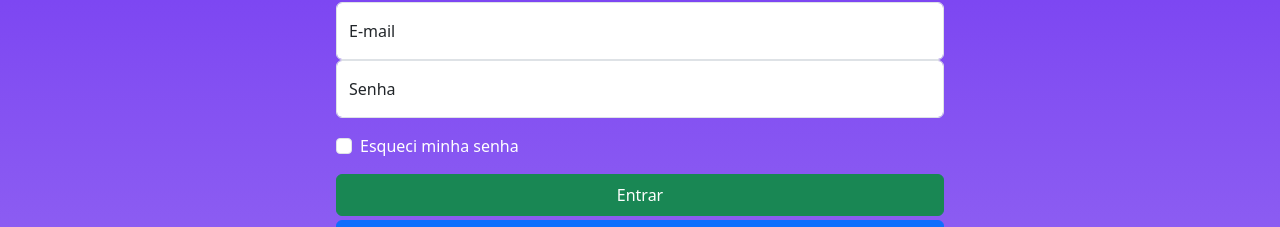
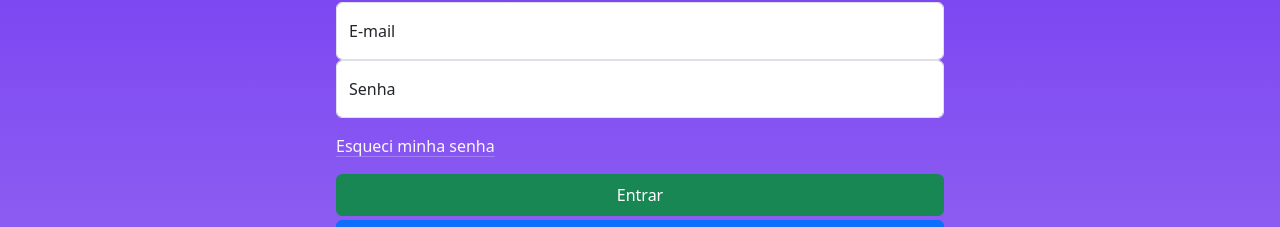
Before and after one commit to matheusakiodev/Tela-Fintech, a plain HTML site: page index.html in a window 1280 px wide. Shown: the part 315-542 px from the top of the page. Drawn offline with nearby package versions, Linux system fonts and the light colour scheme.

Commit message:
mudança esqueci minha senha

```diff
--- a/index.html
+++ b/index.html
@@ -45,15 +45,14 @@
 					/>
 					<label for="floatingInput">Senha</label>
 				</div>
-				<div class="form-check text-start my-3">
-					<input
-						type="checkbox"
-						class="form-check-input"
-						id="flexCheckDefault"
-					/>
-					<label class="form-check-label text-white" for="flexCheckDefault"
-						>Esqueci minha senha</label
-					>
+				<div class="my-3">
+					<p>
+						<a
+							href="#"
+							class="link-light link-offset-2 link-underline-opacity-25 link-underline-opacity-100-hover"
+							>Esqueci minha senha</a
+						>
+					</p>
 				</div>
 				<button class="btn btn-success w-100 py-2">Entrar</button>
 				<button class="btn btn-primary w-100 py-2 mt-1">Cadastrar</button>
```
